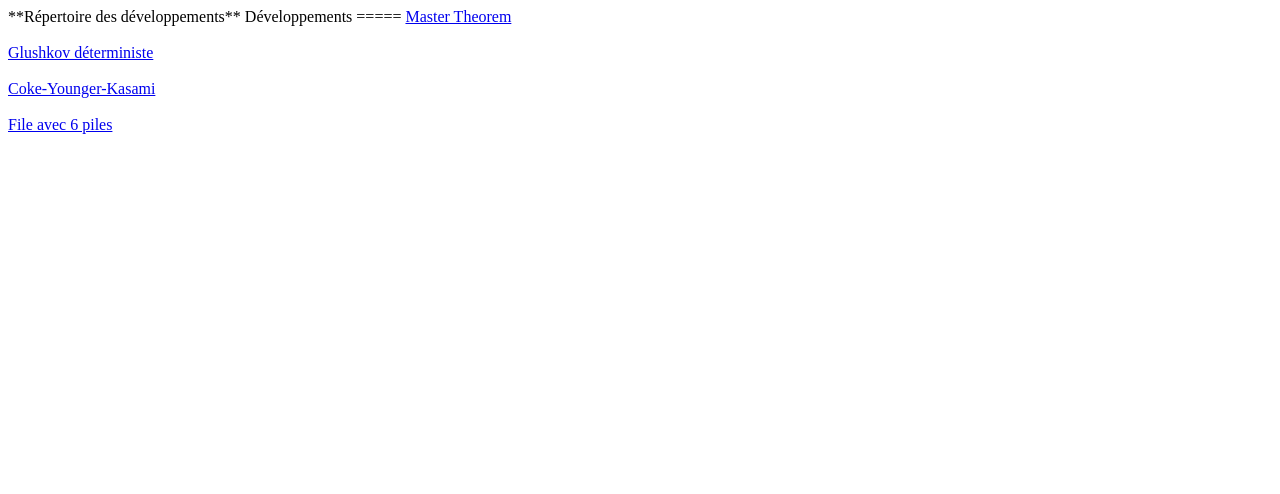
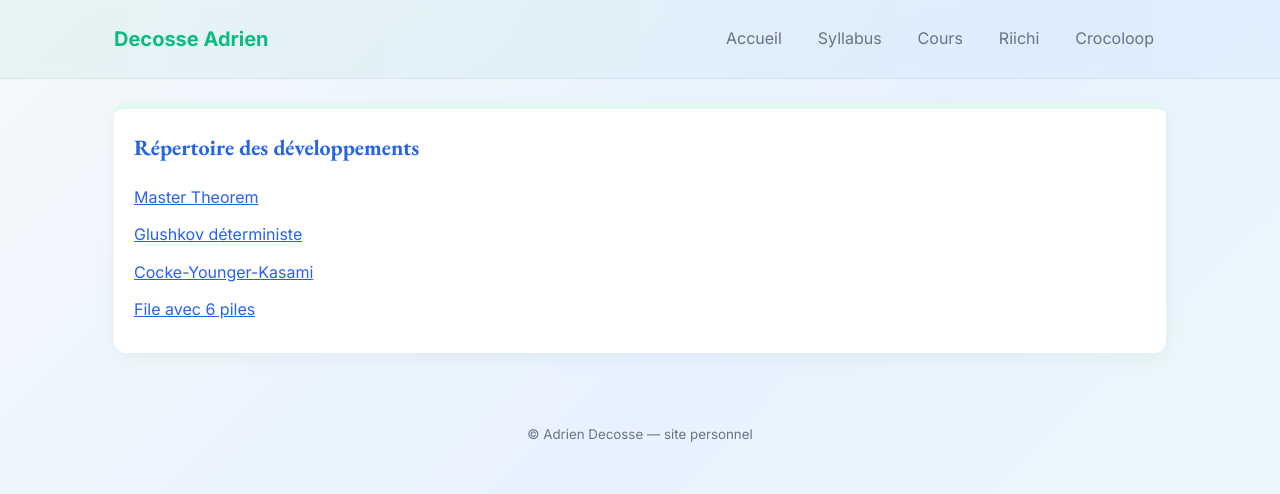
Before and after one commit to Didictateur/website, a website: page cours/index.html in a window 1280 px wide. Drawn offline with nearby package versions, Linux system fonts and the light colour scheme.

Commit message:
improved cours/index.html

```diff
--- a/cours/index.html
+++ b/cours/index.html
@@ -1,16 +1,44 @@
-<meta charset="utf-8">
+<!DOCTYPE html>
+<html lang="fr">
+<head>
+	<meta charset="utf-8">
+	<meta name="viewport" content="width=device-width, initial-scale=1.0">
+	<link href="https://fonts.googleapis.com/css2?family=EB+Garamond:wght@400;700&family=Inter:wght@300;400;600;700&display=swap" rel="stylesheet">
+	<link rel="stylesheet" href="../style.css">
+	<title>Cours — Adrien Decosse</title>
+</head>
+<body>
+	<header class="site-header">
+		<div class="container">
+			<a class="brand" href="../index.html">Decosse Adrien</a>
+			<nav class="nav" aria-label="Main navigation">
+				<a href="../index.html">Accueil</a>
+				<a href="../syllabus.html">Syllabus</a>
+				<a href="index.html">Cours</a>
+				<a href="../riichi/index.html">Riichi</a>
+				<a href="../croco.html">Crocoloop</a>
+			</nav>
+		</div>
+	</header>
 
-**Répertoire des développements**
+	<main class="container">
+		<section class="main-card markdown-content">
+			<h1>Répertoire des développements</h1>
 
-Développements
-=====
+			<p><a href="./MasterTheorem.html">Master Theorem</a></p>
+			<p><a href="./GlushkovDeterministe.html">Glushkov déterministe</a></p>
+			<p><a href="./CYK.html">Cocke-Younger-Kasami</a></p>
+			<p><a href="./6piles/index.html">File avec 6 piles</a></p>
 
-<a href='./MasterTheorem'>Master Theorem</a><br /><br />
-<a href='./GlushkovDeterministe'>Glushkov déterministe</a><br /><br />
-<a href='./CYK'>Coke-Younger-Kasami</a><br /><br />
-<a href='./6piles'>File avec 6 piles</a><br /><br />
+			<script src="https://morgan3d.github.io/markdeep/latest/markdeep.min.js?" charset="utf-8"></script>
+			<script>window.alreadyProcessedMarkdeep||(document.body.style.visibility="visible")</script>
+		</section>
+	</main>
 
-
-<!-- Markdeep: -->
-<script src="https://morgan3d.github.io/markdeep/latest/markdeep.min.js?" charset="utf-8"></script>
-<script>window.alreadyProcessedMarkdeep||(document.body.style.visibility="visible")</script>
+	<footer class="footer">
+		<div class="container">
+			<small class="muted">© Adrien Decosse — site personnel</small>
+		</div>
+	</footer>
+</body>
+</html>
```
